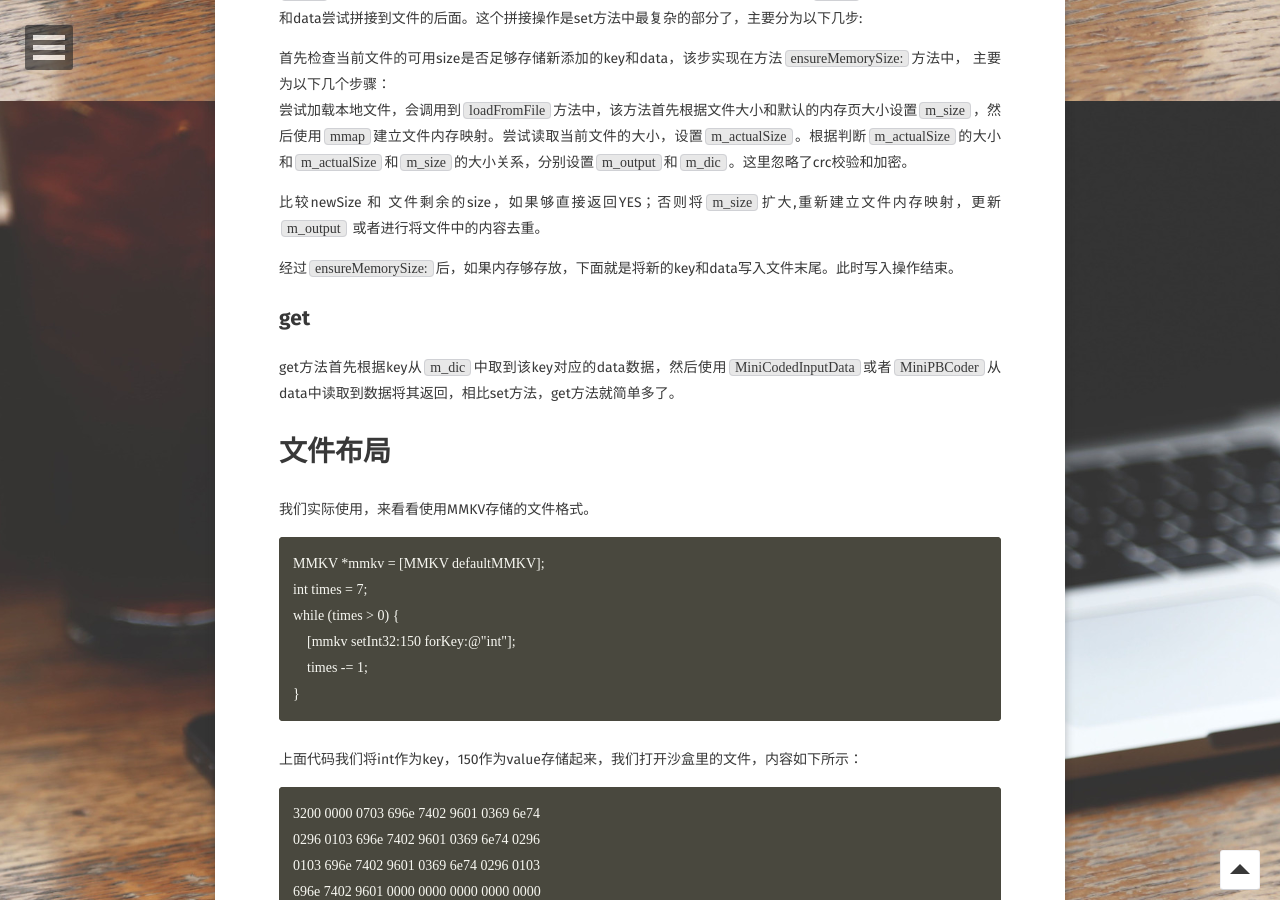
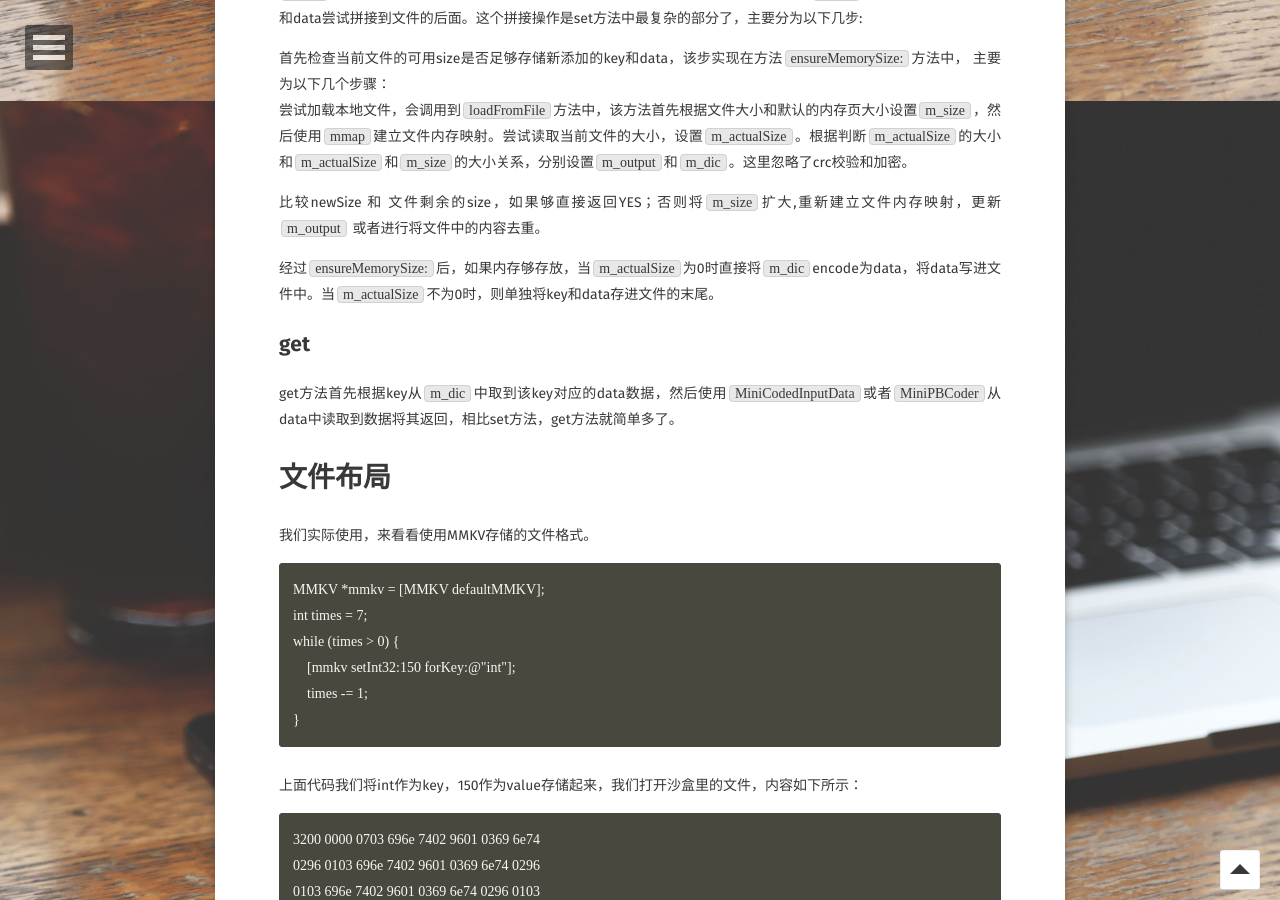
Before and after one commit to longjianjiang/longjianjiang.github.io, a Jekyll site: the page built from _posts/2018-11-02-mmkv.md, in a window 1280 px wide and 900 px high, scrolled down 11599 px. Built offline with Jekyll 4.4.1, drawn with Linux system fonts in a browser that asks for light colours; some web fonts are replaced; comment, search, counter and statistics services are not loaded.

Commit message:
update mmkv

```diff
--- a/_posts/2018-11-02-mmkv.md
+++ b/_posts/2018-11-02-mmkv.md
@@ -467,7 +467,7 @@
 
 比较newSize 和 文件剩余的size，如果够直接返回YES；否则将`m_size`扩大,重新建立文件内存映射，更新`m_output` 或者进行将文件中的内容去重。
 
-经过`ensureMemorySize:`后，如果内存够存放，下面就是将新的key和data写入文件末尾。此时写入操作结束。
+经过`ensureMemorySize:`后，如果内存够存放，当`m_actualSize`为0时直接将`m_dic`encode为data，将data写进文件中。当`m_actualSize`不为0时，则单独将key和data存进文件的末尾。
 
 ## get
 
```
